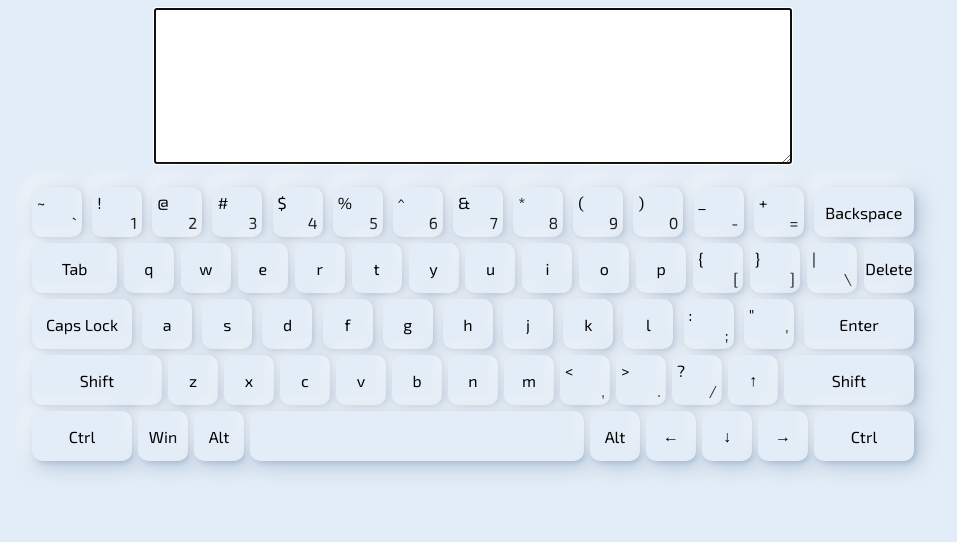
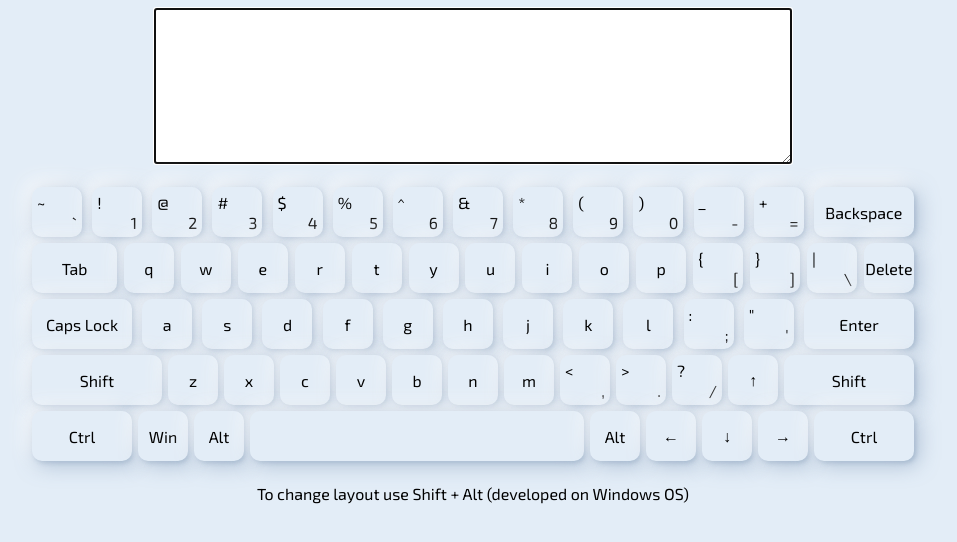
Before and after one commit to BlackTruth/virtual-keyboard, a website: page index.html in a window 1280 px wide. Shown: the whole page, without its empty margins (167-1124 px from the left). Drawn offline with Linux system fonts and the light colour scheme.

Commit message:
fix: add switch layout message

```diff
--- a/assets/styles.css
+++ b/assets/styles.css
@@ -22,6 +22,10 @@ body {
 .keyboard__text-area {
   width: 100%;
   margin-bottom: 20px;
+}
+
+.keyboard__message {
+  margin-top: 20px;
 }
 
 .keyboard-panel {
--- a/script.js
+++ b/script.js
@@ -739,6 +739,11 @@ arrayOfButtonKeys.forEach((line) => {
   });
 });
 
+const layoutMessage = document.createElement("div");
+layoutMessage.innerText = "To change layout use Shift + Alt (developed on Windows OS)";
+layoutMessage.className = "keyboard__message";
+keyboard.appendChild(layoutMessage);
+
 document.addEventListener("keydown", (event) => {
   const key = document.querySelector(`div[key=${event.code}]`);
   if (key) {
```
